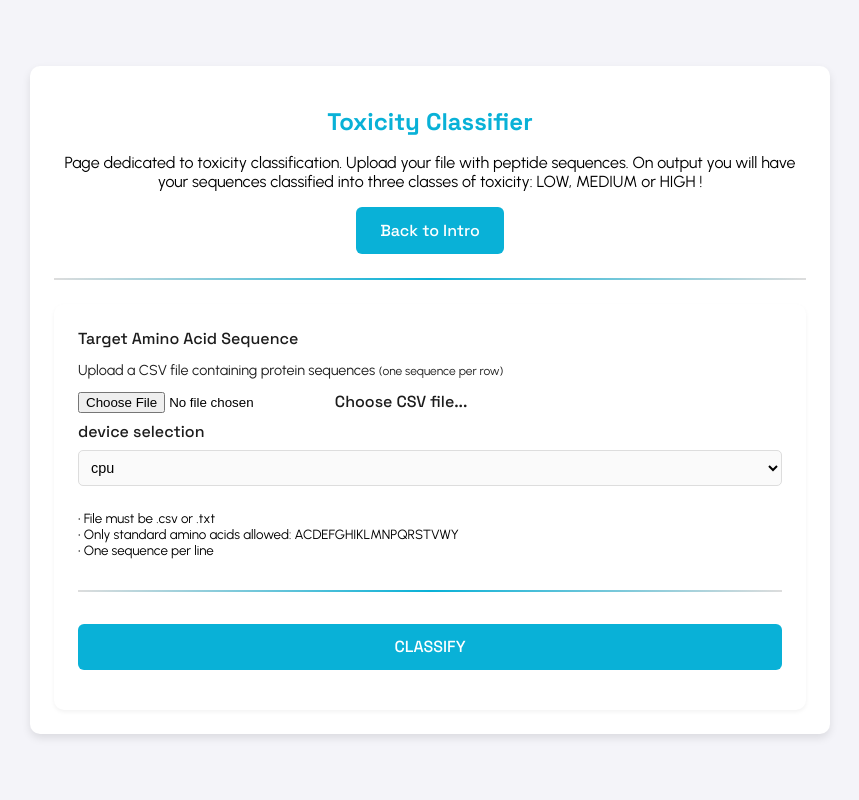
After one commit to karatedava/ACP-designer-WEB, a Flask app: page /toxicity in a window 1280 px wide. The commit adds this page. Shown: the whole page, without its empty margins (210-1069 px from the left). Run offline with Flask 3, Linux system fonts and the light colour scheme; some libraries are stand-ins or nearby versions.

Commit message:
standalone toxicity clf added

```diff
--- a/app.py
+++ b/app.py
@@ -2,9 +2,13 @@ from flask import Flask, render_template, request, redirect, url_for, flash, sen
 
 from src.peptide_designer import PeptideDesigner
 from src.peptide_mutator import PeptideMutator
+from src.filters.f_cytotox import CytotoxicityFilter
+import src.utils.utils_visualization as visualizations
 from src.generators.architectures.architectures import GenRNN
 from src.config import GEN_PATH, CTT_PATH, DIST_DATA_PATH, OUTPUT_DIR, FOLDER_SIGNATURE, DROP_COLS, DEVICE
 from src.utils.utils import get_next_run_id
+
+import pandas as pd
 
 app = Flask(__name__)
 app.secret_key = "your-secret-key"
@@ -87,6 +91,48 @@ def mutate():
 
     return render_template('mutate.html')
 
+@app.route('/toxicity', methods=['GET','POST'])
+def toxicity():
+    if request.method == 'POST':
+
+        if 'sequence_file' not in request.files:
+            return "No file uploaded", 400
+
+        file = request.files['sequence_file']
+        device = request.form.get('device')
+
+        try:
+            # read directly from the file stream
+            df = pd.read_csv(file)
+
+            run_id = get_next_run_id(base_dir=OUTPUT_DIR / 'TOXICITY')
+            run_name = FOLDER_SIGNATURE.replace('XX',str(run_id))
+
+            clf = CytotoxicityFilter(CTT_PATH, device)
+            output_folder = OUTPUT_DIR / 'TOXICITY' / run_name
+
+            df_filtered = clf.filter_sequences(df)
+
+                    # save general results
+            output_folder.mkdir(parents=True, exist_ok=True)
+            visualizations.probability_distribution(df['toxicity_prob'], output_folder, col='red', name='toxicity')
+            df.to_csv(output_folder / 'predictions.csv',index=False)
+
+            vis = ['distribution_toxicity.png']
+
+            return render_template('results.html',
+                    run_name = run_name,
+                    output_dir=output_folder,
+                    visualizations = vis,
+                    results_file='predictions.csv'
+            )
+
+        except Exception as e:
+            return f"Error reading CSV: {str(e)}", 400
+
+    return render_template('toxicity.html')
+
+
 @app.route('/<path:filename>')
 def download_file(filename):
     return send_from_directory('./', filename, as_attachment=True)
--- a/static/css/style.css
+++ b/static/css/style.css
@@ -90,7 +90,7 @@ select {
 }
 
 .noUi-target .noUi-connect {
-    background: #538b5e !important;
+    background: #09b1d7 !important;
 }
 
 .noUi-target .noUi-handle {
--- a/templates/generate.html
+++ b/templates/generate.html
@@ -15,7 +15,10 @@
         <p class="intro-subtitle">
             Page dedicated to ACP sequence generation.
             Select a generative model and number of sequences to generate.
-            Outputs generated sequences with cytotoxicity labels
+            Outputs generated sequences with cytotoxicity labels.
+
+            ! Please note that in the MASTER THESIS, 'rnn_mp' GENERATIVE MODEL was used !
+            Other models were added later and not properly tested
         </p>
         <a href="{{ url_for('intro') }}" class="back-link">Back to Intro</a>
 
--- /dev/null
+++ b/templates/toxicity.html
@@ -0,0 +1,78 @@
+<!DOCTYPE html>
+<html lang="en">
+<head>
+    <meta charset="UTF-8">
+    <meta name="viewport" content="width=device-width, initial-scale=1.0">
+    <title>ACP designer - Toxicity classification</title>
+    <link href="https://fonts.googleapis.com/css2?family=Space+Grotesk:wght@500;700&family=Urbanist:wght@400;500&display=swap" rel="stylesheet">
+    <link rel="stylesheet" href="{{ url_for('static', filename='css/style.css') }}">
+    <link rel="stylesheet" href="https://cdnjs.cloudflare.com/ajax/libs/noUiSlider/15.7.1/nouislider.min.css">
+</head>
+<body>
+    <div class="container">
+
+        <h1 class="intro-title">Toxicity Classifier</h1>
+        <p class="intro-subtitle">Page dedicated to toxicity classification.
+            Upload your file with peptide sequences.
+            On output you will have your sequences classified into three classes of toxicity:
+            LOW, MEDIUM or HIGH !
+        </p>
+        <a href="{{ url_for('intro') }}" class="back-link">Back to Intro</a>
+
+        <hr class="section-divider">
+        <form method="POST" action="{{ url_for('toxicity') }}" enctype="multipart/form-data">
+
+        <div class="card">
+
+        <div class="form-group">
+            <label for="sequenceFile">Target Amino Acid Sequence</label>
+            <p class="text-muted">
+                Upload a CSV file containing protein sequences
+                <small>(one sequence per row)</small>
+            </p>
+
+            <!-- File input -->
+            <div class="custom-file">
+                <input
+                    type="file"
+                    class="custom-file-input"
+                    id="sequenceFile"
+                    name="sequence_file"
+                    accept=".csv"
+                    required
+                >
+                <label class="custom-file-label" for="sequenceFile">
+                    Choose CSV file...
+                </label>
+            </div>
+
+            <div class="form-group">
+                <label for="device">device selection</label>
+                <select name="device" id="device" required>
+                    <option value="cpu">cpu</option>
+                    <!-- <option value="cuda">cuda</option> -->
+                </select>
+            </div>
+
+            <!-- Validation hint -->
+            <small class="form-text text-muted mt-2">
+                • File must be .csv or .txt<br>
+                • Only standard amino acids allowed: ACDEFGHIKLMNPQRSTVWY<br>
+                • One sequence per line
+            </small>
+
+            <!-- Example image (you can keep or remove) -->
+            <!--
+            <div class="mt-3">
+                <p class="small mb-1">Example CSV format:</p>
+                <img src="path/to/your/example-screenshot.png" alt="CSV example" class="img-fluid border" style="max-width: 380px;">
+            </div>
+            -->
+
+        <hr class="section-divider">
+        <button type="submit">CLASSIFY</button>
+        </form>
+    </div>
+
+</body>
+</html>
```
Also changed, not shown: download_models.py (+26 -18 lines), templates/intro.html (+14 -2 lines), 1 other file.
